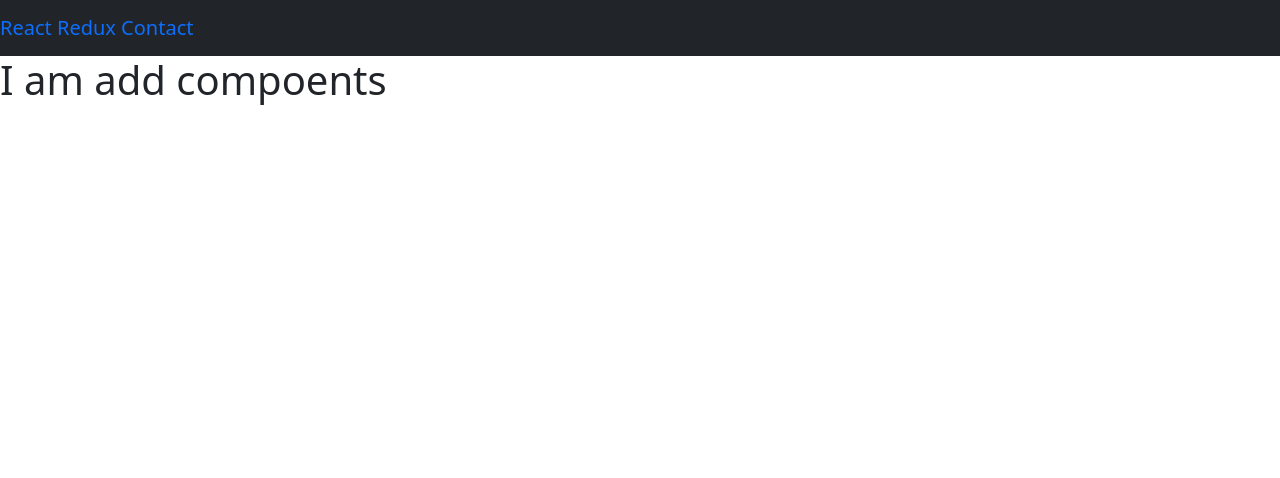
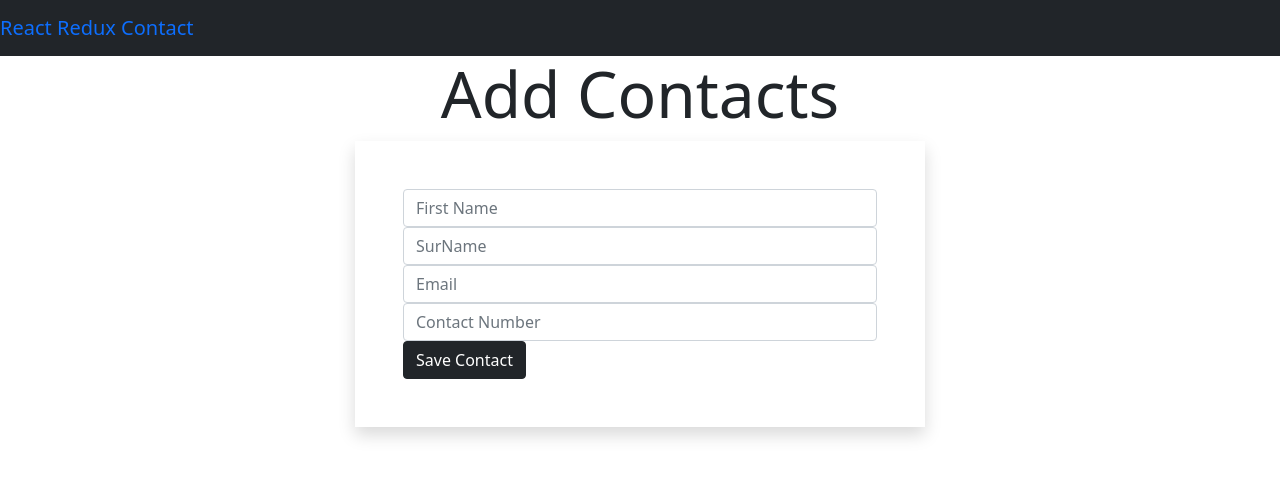
Before and after one commit to abid0801/React-Based-Contact-Book, a React (Create React App) app: page /add in a window 1280 px wide. Shown: the top 478 px of the page. Built offline with nearby package versions, Linux system fonts and the light colour scheme.

Commit message:
form ready

```diff
--- a/src/App.js
+++ b/src/App.js
@@ -3,7 +3,7 @@ import { ToastContainer } from "react-bootstrap";
 import Navbar from "./components/Navbar";
 import { Route, Switch } from "react-router-dom";
 import Home from "./components/Home";
-
+import AddContact from "./components/AddContact";
 const App = ()=> {
   return (
     <div className="App">
@@ -12,7 +12,7 @@ const App = ()=> {
       <Switch>
           <Route exact path ="/" component= {()=><Home/>} />
           <Route exact path ="/add">
-              <h1>I am add compoents</h1>
+              <AddContact/>
           </Route>
 
       </Switch>
--- /dev/null
+++ b/src/components/AddContact.js
@@ -0,0 +1,53 @@
+import React from 'react'
+
+const AddContact = () => {
+    return (
+        <div className="container">
+        <div className="row">
+            <h1 className="display-3 text-center">
+                Add Contacts
+            </h1>
+            <div className="col-md-6 shadow mx-auto p-5">
+
+                <form>
+                        <div className="form-group">
+                            <input type="text"
+                            placeholder="First Name"
+                            className="form-control" />
+                        </div>
+                        <div className="form-group">
+                            <input type="text"
+                            placeholder="SurName"
+                            className="form-control"/>
+                        </div>
+                        <div className="form-group">
+                            <input type="email"
+                            placeholder="Email"
+                            className="form-control"/>
+                        </div>
+                        <div className="form-group">
+                            <input type="number"
+                            placeholder="Contact Number"
+                            className="form-control" />
+                        </div>
+                        <div className="form-group">
+                            <input type="submit"
+                            value= "Save Contact"
+                            className="btn btn-block btn-dark" />
+                        </div>
+
+
+
+
+                </form>
+
+
+            </div>
+
+        </div>
+
+    </div>
+    )
+}
+
+export default AddContact
--- a/src/components/Home.js
+++ b/src/components/Home.js
@@ -1,18 +1,20 @@
 import React from 'react'
+import { Form } from 'react-bootstrap'
 import {Link} from 'react-router-dom'
 
 const Home = () => {
     return (
         <div className="container">
             <div className="row">
-                <div className="col-md-12 text-right">
+                <div className="col-md-12 ">
                     <Link to="/add" className="btn btn-outline-dark">
                             Add Contact
                     </Link>
                 </div>
-                <div className="col-md-6 mx-auto">
+                <div className="col-md-6 mx-auto p-5">
+
                     <h1>
-                        Contact Book homepage
+                        Welcome to Contact Book homepage
                     </h1>
                 </div>
 
```
